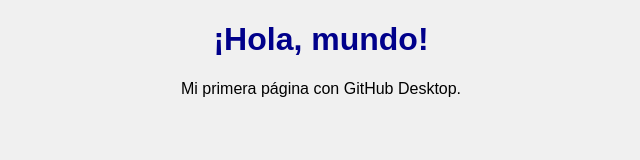
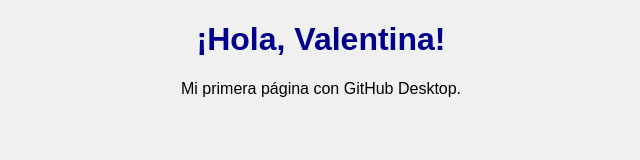
Before and after one commit to Eliza16011983/PRACTICO_GIT_ELIZABETH_DELEON_VALENTINA_OLIVERA, a plain HTML site: page index.html in a window 1280 px wide. Shown: the whole page, without its empty margins (319-959 px from the left). Drawn offline with Linux system fonts and the light colour scheme.

Commit message:
Update index.html

```diff
--- a/index.html
+++ b/index.html
@@ -6,7 +6,7 @@
     <link rel="stylesheet" href="style.css">
 </head>
 <body>
-    <h1>¡Hola, mundo!</h1>
+    <h1>¡Hola, Valentina!</h1>
     <p>Mi primera página con GitHub Desktop.</p>
 </body>
 </html>
```
